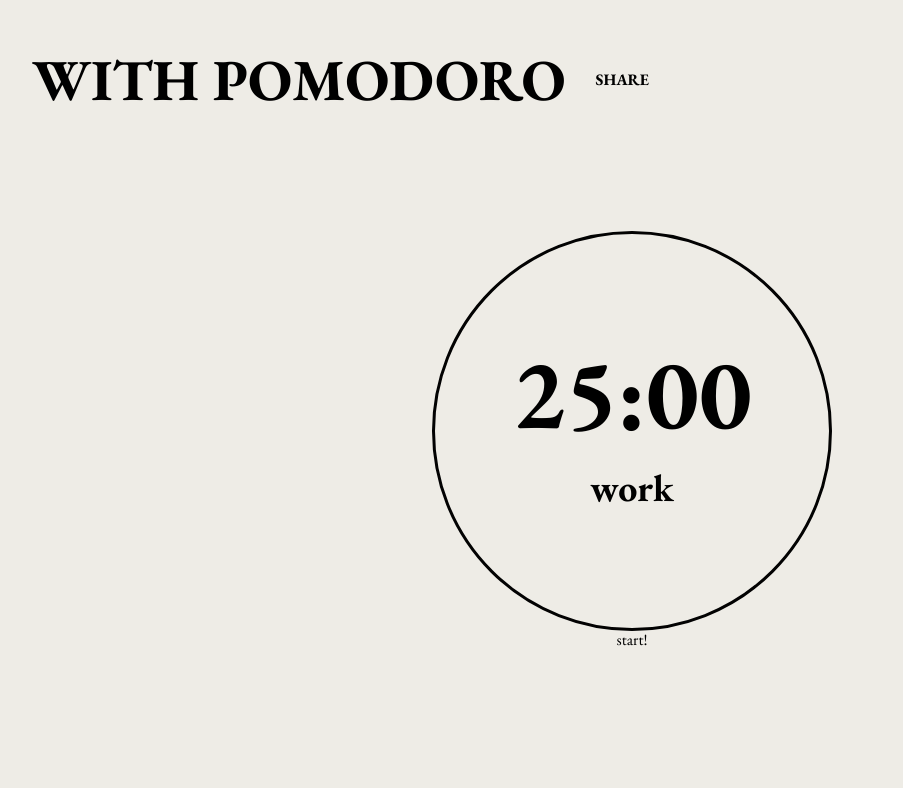
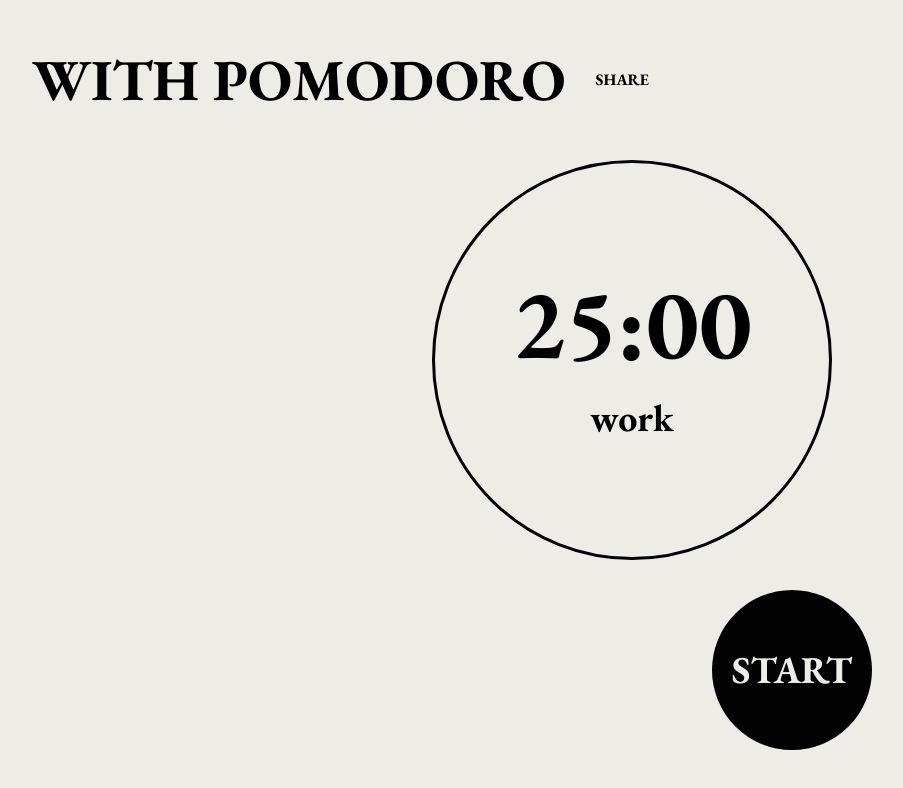
Before and after one commit to With-pomodoro/with-pomodo-react, a React (Create React App) app: page / in a window 1280 px wide. Shown: the top 788 px of the page, without its empty margins (8-911 px from the left). Built offline with nearby package versions, Linux system fonts and the light colour scheme.

Commit message:
feat: timer start button

```diff
--- a/src/components/PomodoroTimer/PomodoroTimer.tsx
+++ b/src/components/PomodoroTimer/PomodoroTimer.tsx
@@ -3,17 +3,21 @@ import styled from "styled-components";
 import { ClassNameProps } from "../../shared/types";
 import ClockBoard from "./ClockBoard";
 import useTimer from "./hooks/useTimer";
+import TimerStartButton from "./TimerStartButton";
 import { TimerMode } from "./types";
 
 const PomodoroTimer: FC<ClassNameProps> = ({ className }) => {
   const [timerMode] = useState<TimerMode>("work");
   // 秒で計算する
-  const { remainingTime, startTimer, mode } = useTimer(timerMode);
+  const { remainingTime, startTimer, mode, isStart } = useTimer(timerMode);
 
   return (
     <Container className={className}>
       <ClockBoard secOfTime={remainingTime} mode={mode} />
-      <button onClick={() => startTimer()}>start!</button>
+      <StyledTimerStartButton
+        handleClick={() => startTimer()}
+        isStart={isStart}
+      />
     </Container>
   );
 };
@@ -23,8 +27,16 @@ const Container = styled.div`
   width: 100%;
   height: 100%;
 
+  position: relative;
+
   display: flex;
   justify-content: center;
   align-items: center;
   flex-direction: column;
 `;
+
+const StyledTimerStartButton = styled(TimerStartButton)`
+  position: relative;
+  top: 30px;
+  left: 160px;
+`;
```
